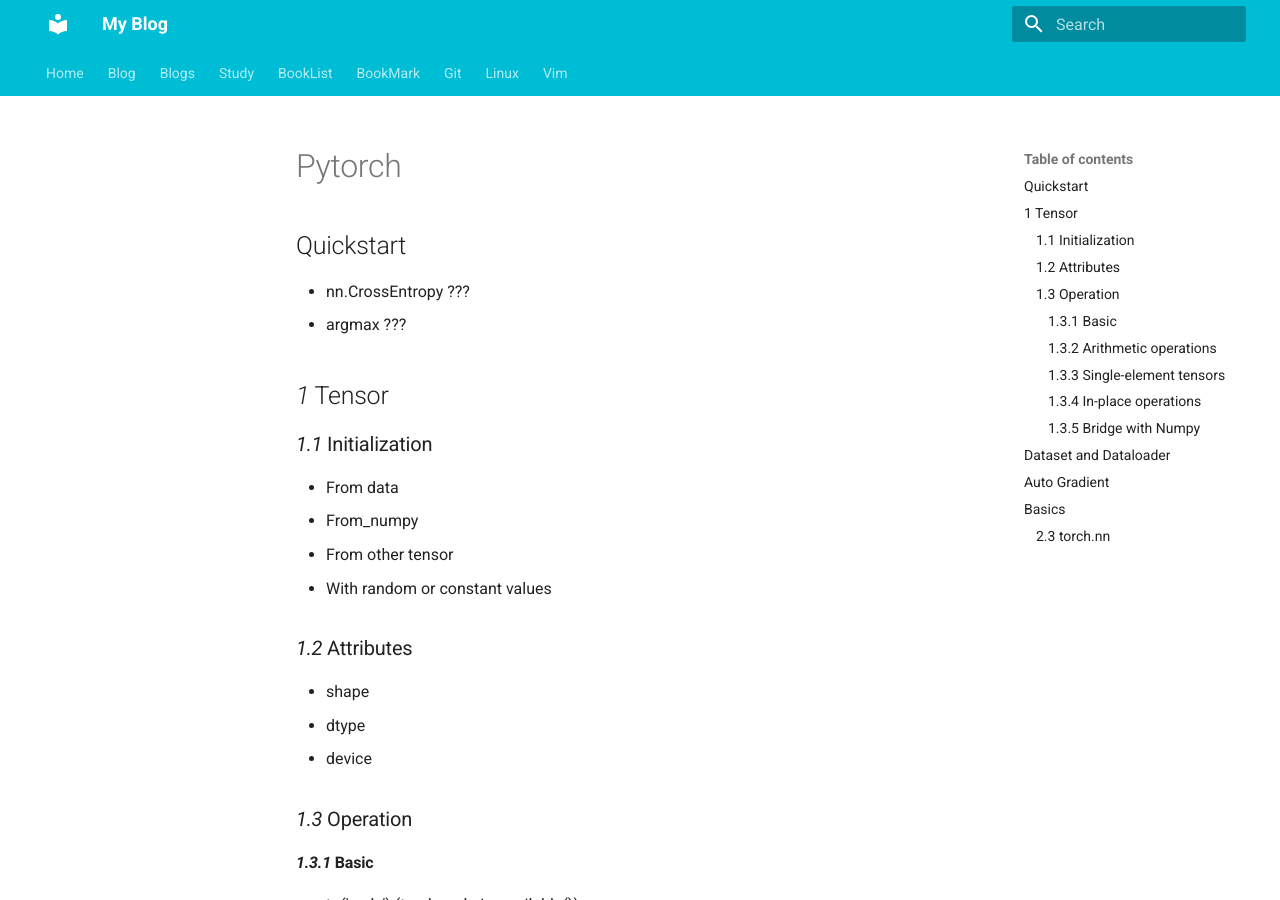
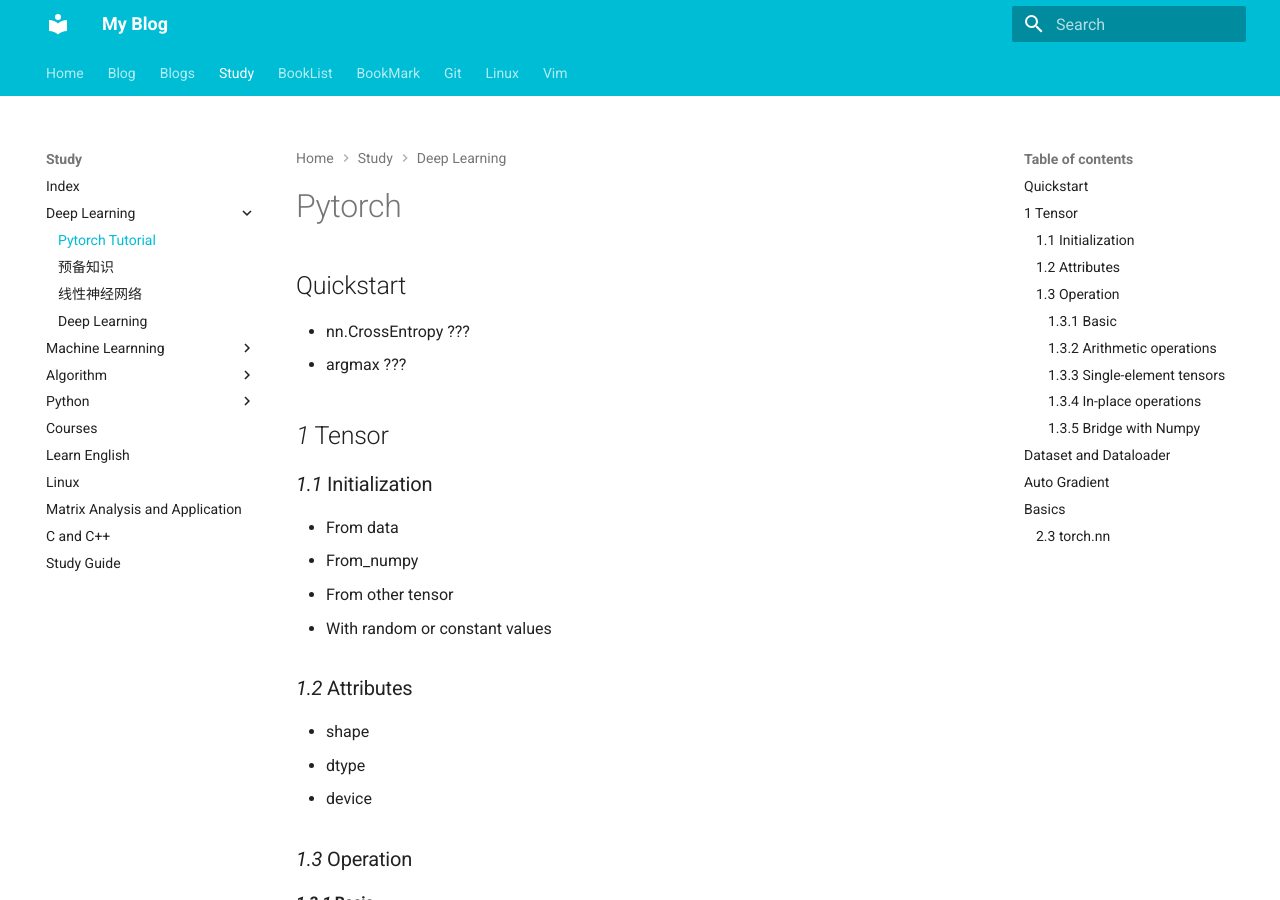
Before and after one commit to WGZ-W/wgz-w.github.io, an MkDocs documentation site: the page built from docs/Study/Deep-Learning/pytorch.md, in a window 1280 px wide and 900 px high. Built offline with MkDocs 1.6.1 and Material for MkDocs 9.7.7, drawn with Linux system fonts in a browser that asks for light colours; some of the changed lines change nothing that is shown.

Commit message:
Update mkdocs.yml: update nav

```diff
--- a/mkdocs.yml
+++ b/mkdocs.yml
@@ -35,6 +35,7 @@
   - Study:
     - Study/index.md
     - Deep Learning:
+      - Study/Deep-Learning/pytorch.md
       - Study/Deep-Learning/preliminary.md
       - Study/Deep-Learning/linear-network.md
       - Study/Deep-Learning/deep-learning.md
@@ -42,8 +43,6 @@
       - Study/Machine-Learning/machine-learning.md
     - Algorithm:
       - Study/Algorithm/algorithm.md
-    - Pytorch:
-      - Study/Pytorch/pytorch.md
     - Python:
       - Study/Python/python.md
     - Study/courses.md
```
